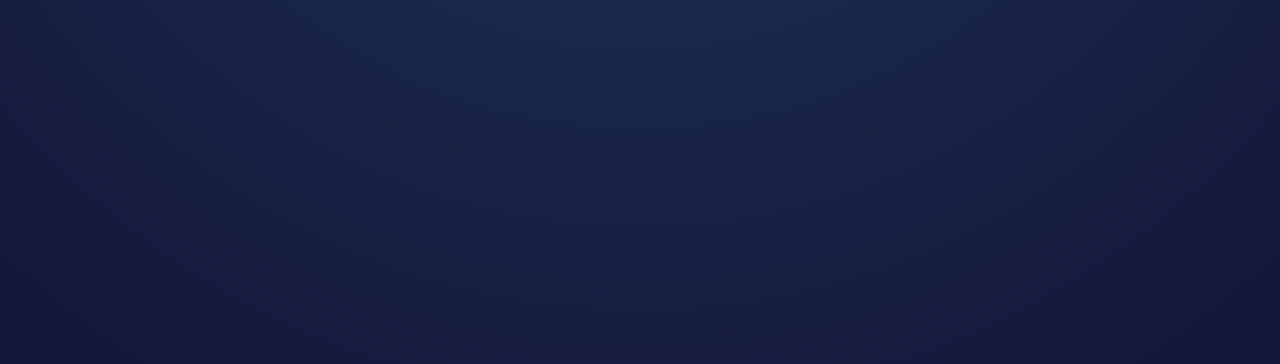
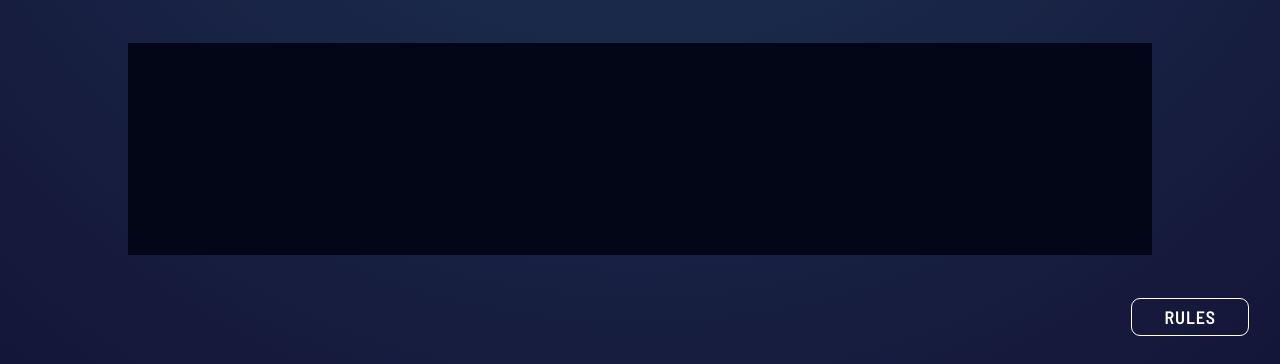
Before and after one commit to ShivangamSoni/rock-paper-scissors, a React (Vite) app: page / in a window 1280 px wide. Shown: the part 433-797 px from the top of the page. Built offline with nearby package versions, Linux system fonts and the light colour scheme; the HTML template or start-up script is replaced by a standard one.

Commit message:
Add Footer

```diff
--- a/src/App.tsx
+++ b/src/App.tsx
@@ -1,10 +1,13 @@
 import Header from '@features/Header';
+import Footer from '@features/Footer';
 
 export default function App() {
   return (
     <div className="min-h-screen bg-main text-white font-primary font-semibold">
-      <div className="w-11/12 max-w-screen-lg m-auto py-16 grid grid-rows-[auto_1fr_auto] gap-12">
+      <div className="w-11/12 max-w-screen-lg m-auto py-16 grid grid-rows-[auto_1fr_auto] gap-12 min-h-screen">
         <Header />
+        <main className="bg-slate-950"></main>
+        <Footer />
       </div>
     </div>
   );
--- /dev/null
+++ b/src/features/Footer.tsx
@@ -0,0 +1,23 @@
+import { useState } from 'react';
+
+import Rules from './Rules';
+
+export default function Footer() {
+  const [showModal, setShowModal] = useState(false);
+
+  return (
+    <>
+      <footer className="fixed bottom-8 right-8">
+        <button
+          type="button"
+          className="border-none outline outline-1 outline-current py-1 px-8 rounded-lg uppercase text-lg tracking-wider hover:text-neutral-score hover:-translate-y-1 hover:font-bold hover:outline-2 focus-visible:text-neutral-score focus-visible:-translate-y-1 focus-visible:font-bold focus-visible:outline-2"
+          onClick={() => setShowModal(true)}
+        >
+          Rules
+        </button>
+      </footer>
+
+      <Rules open={showModal} onClose={() => setShowModal(false)} />
+    </>
+  );
+}
--- /dev/null
+++ b/src/features/Rules.tsx
@@ -0,0 +1,21 @@
+import Modal from '@components/Modal';
+
+export default function Rules({
+  open,
+  onClose,
+}: {
+  open: boolean;
+  onClose: () => void;
+}) {
+  return (
+    <Modal open={open} title={'Rules'} onClose={onClose}>
+      <div className="flex items-center justify-center">
+        <img
+          className="w-full"
+          src="/assets/rules.svg"
+          alt="Game Rules: Rock wins against scissors; paper wins against rock; and scissors wins against paper"
+        />
+      </div>
+    </Modal>
+  );
+}
```
Also changed, not shown: tsconfig.json (+14 -3 lines).
